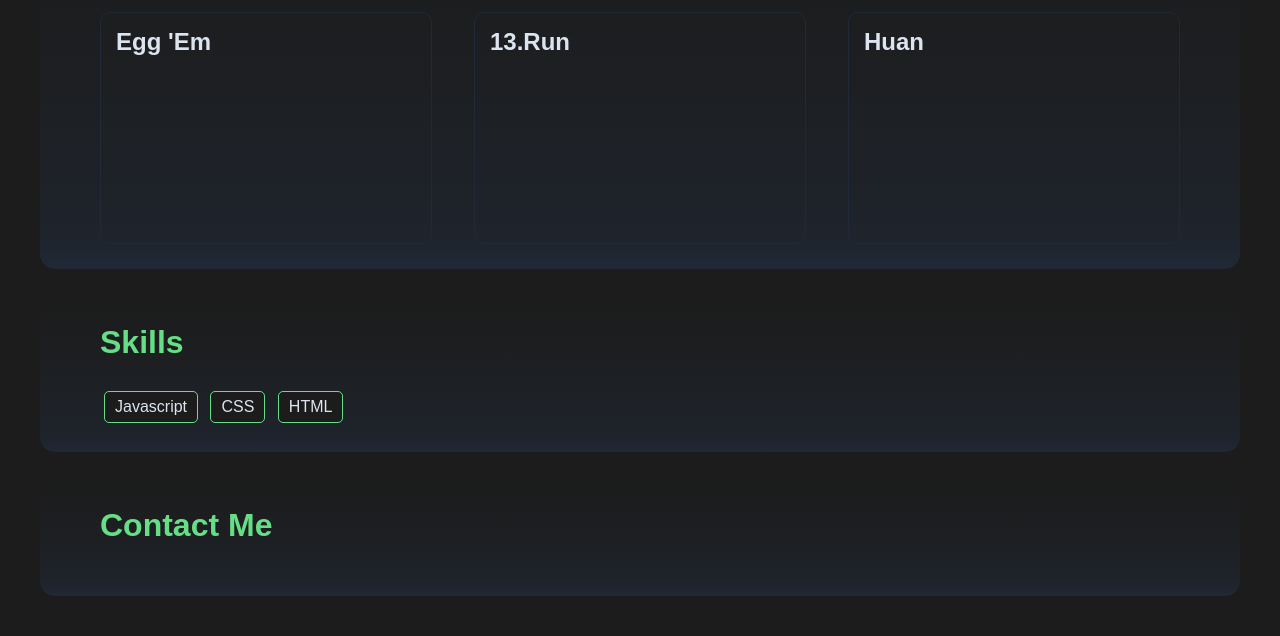
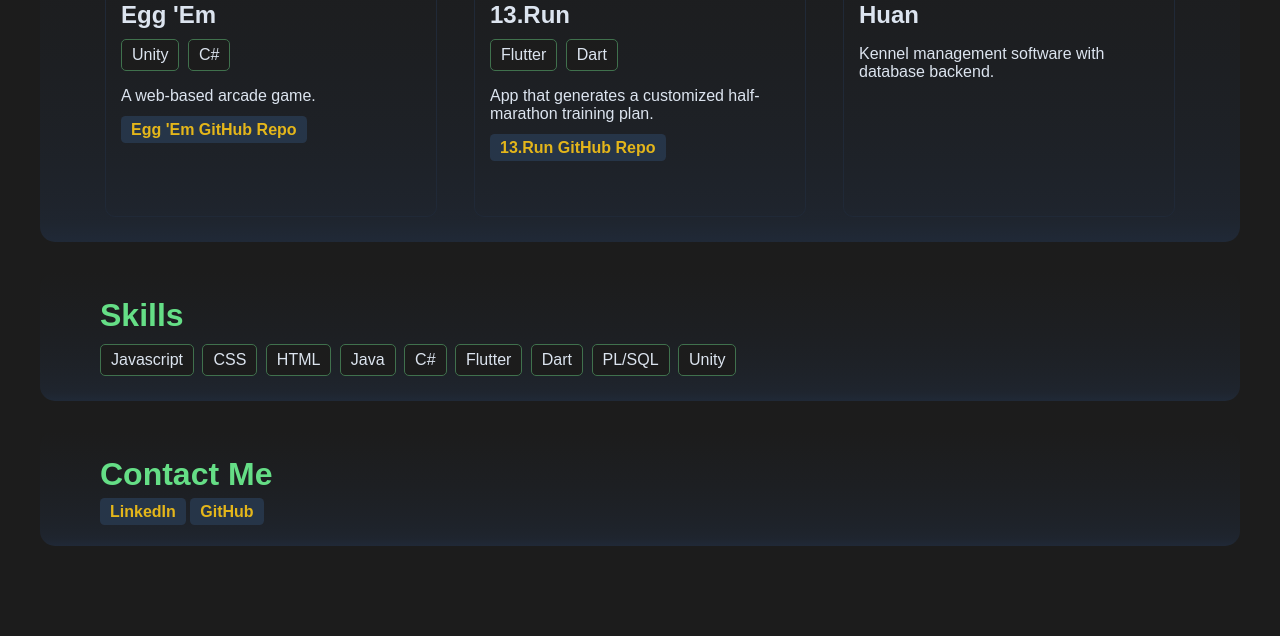
Before and after one commit to BethanyHelwig/bethanyhelwig.github.io, a plain HTML site: page index.html in a window 1280 px wide. Shown: the part 529-1165 px from the top of the page. After the commit the page ends 1115 px from the top, so only its background shows below. Drawn offline with Linux system fonts and the light colour scheme; a web font is replaced by a local one.

Commit message:
Organized and added in accessibility features
Organized the CSS into sections, removed several divs and changed some into sections with labels for better accessibility. Added some additional content pieces to flesh it out and added link styling.

```diff
--- a/index.html
+++ b/index.html
@@ -13,38 +13,52 @@
             <img id="hero-img"
                 src="./images/hero-pic.jpg"
                 alt="Profile picture of Bethany Helwig smiling at the camera">
-            <div class="nav-icons">
-
-            </div>
         </div>
-        <!-- <div class="container-holder"> -->
             <!-- PROJECTS -->
-            <div class="sub-container">
+            <section aria-label="Projects">
                 <h2 class="section-heading">Projects</h2>
                 <div class="flex">
                     <div class="example-container">
                         <h2>Egg 'Em</h2>
+                        <p class="skill">Unity</p>
+                        <p class="skill">C#</p>
+                        <p>A web-based arcade game.</p>
+                        <a href="https://github.com/BethanyHelwig/Egg-Em">Egg 'Em GitHub Repo</a>
                     </div>
                     <div class="example-container">
                         <h2>13.Run</h2>
+                         <p class="skill">Flutter</p>
+                        <p class="skill">Dart</p>
+                        <p>App that generates a customized half-marathon training plan.</p>
+                        <a href="https://github.com/BethanyHelwig/13.Run">13.Run GitHub Repo</a>
                     </div>
                     <div class="example-container">
                         <h2>Huan</h2>
+                        <p>Kennel management software with database backend.</p>
                     </div>
                 </div>
-            </div>
+            </section>
+
             <!-- SKILLS -->
-            <div class="sub-container">
+            <section aria-label="Skills">
                 <h2 class="section-heading">Skills</h2>
-                <div class="skill">Javascript</div>
-                <div class="skill">CSS</div>
-                <div class="skill">HTML</div>
-            </div>
+                <p class="skill">Javascript</p>
+                <p class="skill">CSS</p>
+                <p class="skill">HTML</p>
+                <p class="skill">Java</p>
+                <p class="skill">C#</p>
+                <p class="skill">Flutter</p>
+                <p class="skill">Dart</p>
+                <p class="skill">PL/SQL</p>
+                <p class="skill">Unity</p>
+            </section>
+
             <!-- ABOUT -->
-            <div class="sub-container">
+            <section aria-label="Contact Info">
                 <h2 class="section-heading">Contact Me</h2>
-            </div>
-            <!-- </div> -->
+                <a href="https://www.linkedin.com/in/bethany-helwig-53b08355/">LinkedIn</a>
+                <a href="https://github.com/BethanyHelwig">GitHub</a>
+            </section>
         </div>
     </body>
 </html>
--- a/styles.css
+++ b/styles.css
@@ -1,4 +1,4 @@
-/*
+/* ||
 COLOR PALETTE
 
 #16130F - background
@@ -17,6 +17,8 @@ COLOR PALETTE
 #DCE4EF gray text
 */
 
+/* || GENERAL STYLES */
+
 body {
     background: #1c1c1c;
     color: #DCE4EF;
@@ -32,12 +34,6 @@ body {
     margin: 0px;
     padding: 60px 40px 20px 40px;
     text-align: center;
-    /* background-image: linear-gradient(#202937, #1c1c1c); */
-}
-
-#hero-name {
-    color: #65de86;
-    /* border-bottom: 3px solid #FBE134; */
 }
 
 #hero-img {
@@ -49,16 +45,54 @@ body {
     box-shadow: 0 0 30px #202937;
 }
 
+/* || TYPOGRAPHY */
+
 h1 {
     margin-top: 0;
     font-style: normal;
 }
 
 h2 {
-    margin-top: 0;
+    margin: 0 0 10px 0;
 }
 
-.sub-container {
+.section-heading {
+    color: #65de86;
+    font-size: 2em;
+}
+
+#hero-name {
+    color: #65de86;
+}
+
+.skill {
+    margin: 0 4px 0 0;
+    padding: 6px 10px;
+    background: #1c1c1c;
+    color: #DCE4EF;
+    border: 1px solid #40714d;
+    border-radius: 5px;
+    display: inline-block;
+}
+
+a {
+    padding: 5px 10px;
+    color: #E4B61A;
+    background-color: #263548;
+    border-radius: 4.6px;
+    font-weight: bold;
+    text-decoration: none;
+}
+
+a:hover,
+a:active {
+    color: #202937;
+    background-color: #E4B61A;
+}
+
+/* || LAYOUT */
+
+section {
     margin: 30px 0px;
     width: 100%;
     height: auto;
@@ -68,44 +102,23 @@ h2 {
     background-image: linear-gradient(180turn, #202937, 20%, #1c1c1c);
 }
 
-.container-holder {
-    margin: 60px 0 0 0;
-    display: flex;
-    justify-content: space-around;
-}
-
-.section-heading {
-    margin-top: 0;
-    color: #65de86;
-    font-size: 2em;
-}
-
-.skill {
-    margin: 4px;
-    padding: 6px 10px;
-    background: #1c1c1c;
-    color: #DCE4EF;
-    border: 1px solid #65de86;
-    border-radius: 5px;
-    display: inline-block;
-}
-
 .example-container {
-    margin: 0px;
+    margin: 0px 5px;
     padding: 15px;
     width: 300px;
     height: 200px;
     border-radius: 10px;
     border: 1px solid #202937;
     transition: background-color 0.5s;
-    /* display: inline-block; */
 }
 
 .example-container:hover {
-    border: 1px solid #65de86;
+    border: 2px solid #263548;
     background: #202937;
     box-shadow: 3px 3px 10px black;
 }
+
+/* || UTILITIES */
 
 .flex {
     display: flex;
```
